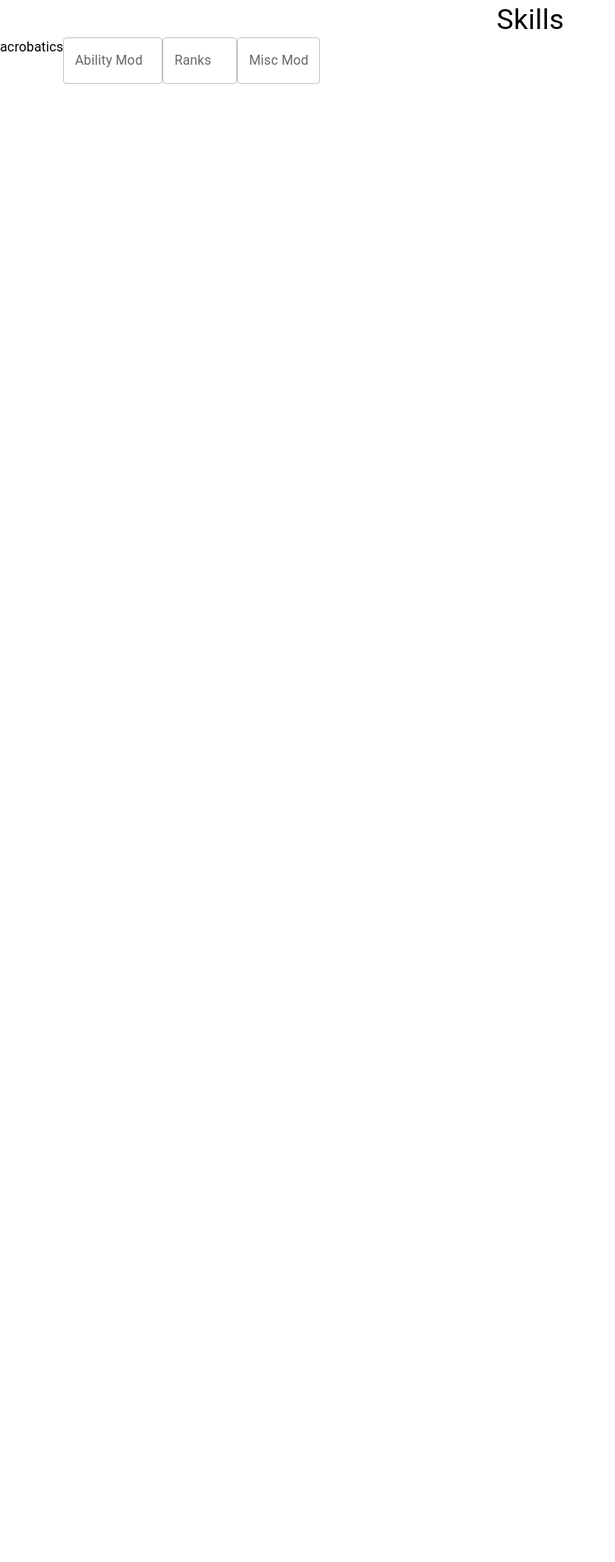
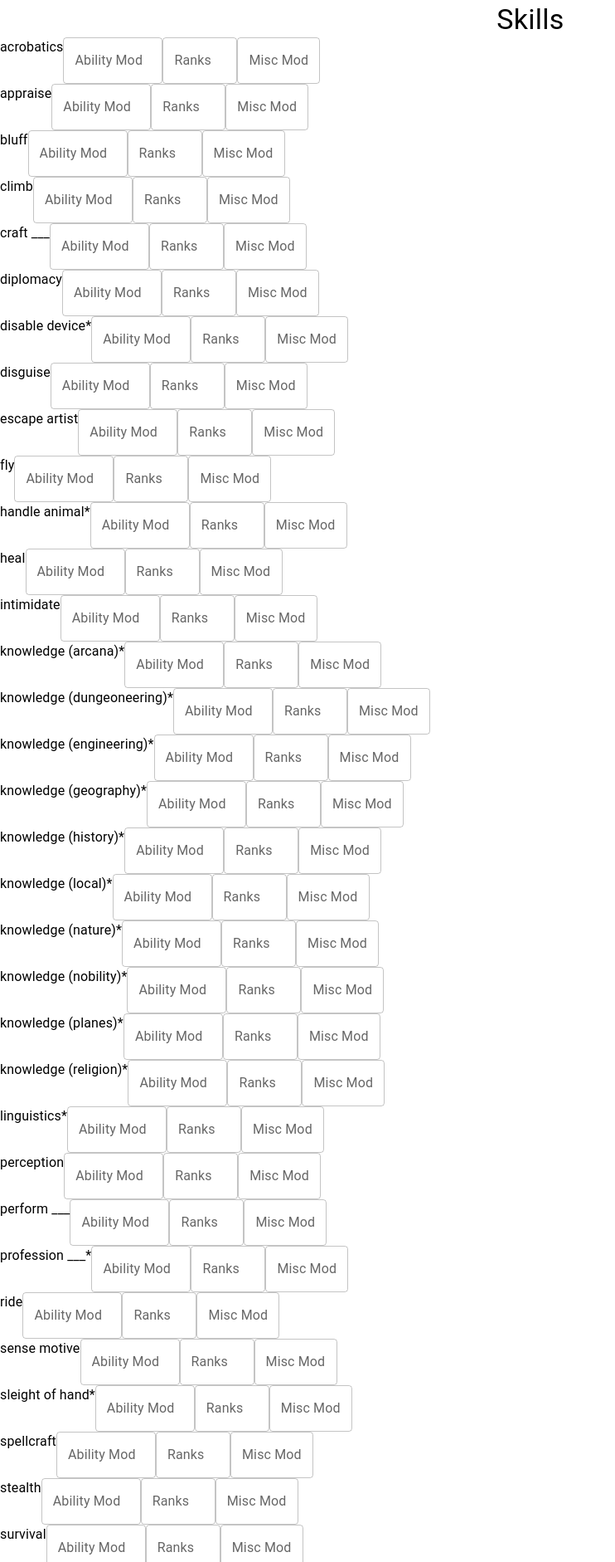
Before and after one commit to zlefler/encounter-helper, a React (Create React App) app: page / in a window 1280 px wide. Shown: the part 558-2440 px from the top of the page at 83% size, without its empty margins (0-742 px from the left). Before the commit the page ends 800 px from the top, so only its background shows below. Built offline with nearby package versions, Linux system fonts and the light colour scheme.

Commit message:
add rendering and logic to skills component

```diff
--- a/src/App.css
+++ b/src/App.css
@@ -36,3 +36,18 @@
     transform: rotate(360deg);
   }
 }
+
+/* .skillblock {
+  position: absolute;
+  left: 20px;
+} */
+
+.statScore {
+  position: absolute;
+  bottom: 20px;
+}
+
+.statMod {
+  position: absolute;
+  bottom: 15px
+}
--- a/src/components/SkillBlock.js
+++ b/src/components/SkillBlock.js
@@ -1,12 +1,51 @@
 import { Typography, TextField } from '@mui/material';
+import { useState, useEffect } from 'react';
 
 function SkillBlock({ skill }) {
+  const [abilityMod, setAbilityMod] = useState('');
+  const [ranks, setRanks] = useState('');
+  const [miscMod, setMiscMod] = useState('');
+  const [bonus, setBonus] = useState('');
+
+  useEffect(() => {
+    let temp = 0;
+    if (abilityMod) {
+      temp += parseInt(abilityMod);
+    }
+    if (miscMod) {
+      temp += parseInt(miscMod);
+    }
+    if (ranks) {
+      temp += parseInt(ranks);
+    }
+    setBonus(temp);
+  }, [abilityMod, miscMod, ranks]);
+
   return (
     <div style={{ display: 'flex', flexDirection: 'row' }}>
       <Typography>{skill}</Typography>
-      <TextField sx={{ width: '120px' }} label="Ability Mod" />
-      <TextField sx={{ width: '90px' }} label="Ranks" />
-      <TextField sx={{ width: '100px' }} label="Misc Mod" />
+      <TextField
+        value={abilityMod}
+        onChange={(e) => setAbilityMod(e.target.value)}
+        className="skillblock"
+        sx={{ width: '120px', height: '10px' }}
+        label="Ability Mod"
+      />
+      <TextField
+        value={ranks}
+        onChange={(e) => setRanks(e.target.value)}
+        className="skillblock"
+        sx={{ width: '90px' }}
+        label="Ranks"
+      />
+      <TextField
+        value={miscMod}
+        onChange={(e) => setMiscMod(e.target.value)}
+        className="skillblock"
+        sx={{ width: '100px' }}
+        label="Misc Mod"
+      />
+      {abilityMod && <Typography>Total Bonus: {bonus}</Typography>}
     </div>
   );
 }
--- a/src/components/Skills.js
+++ b/src/components/Skills.js
@@ -2,45 +2,50 @@ import SkillBlock from './SkillBlock';
 import { Typography } from '@mui/material';
 
 function Skills() {
-  // acrobatics
-  // appraise
-  // bluff
-  // climb
-  // craft ___
-  // diplomacy
-  // disable device*
-  // disguise
-  // escape artist
-  // fly
-  // handle animal*
-  // heal
-  // intimidate
-  // knowledge (arcana)*
-  // knowledge (dungeoneering)*
-  // knowledge (engineering)*
-  // knowledge (geography)*
-  // knowledge (history)*
-  // knowledge (local)*
-  // knowledge (nature)*
-  // knowledge (nobility)*
-  // knowledge (planes)*
-  // knowledge (religion)*
-  // linguistics*
-  // perception
-  // perform ___
-  // profession ___*
-  // ride
-  // sense motive
-  // sleight of hand*
-  // spellcraft
-  // stealth
-  // survival
-  // swim
-  // use magic device*
+  const skills = [
+    'acrobatics',
+    'appraise',
+    'bluff',
+    'climb',
+    'craft ___',
+    'diplomacy',
+    'disable device*',
+    'disguise',
+    'escape artist',
+    'fly',
+    'handle animal*',
+    'heal',
+    'intimidate',
+    'knowledge (arcana)*',
+    'knowledge (dungeoneering)*',
+    'knowledge (engineering)*',
+    'knowledge (geography)*',
+    'knowledge (history)*',
+    'knowledge (local)*',
+    'knowledge (nature)*',
+    'knowledge (nobility)*',
+    'knowledge (planes)*',
+    'knowledge (religion)*',
+    'linguistics*',
+    'perception',
+    'perform ___',
+    'profession ___*',
+    'ride',
+    'sense motive',
+    'sleight of hand*',
+    'spellcraft',
+    'stealth',
+    'survival',
+    'swim',
+    'use magic device*',
+  ];
 
   return (
     <div>
       <Typography variant="h4">Skills</Typography>
+      {skills.map((skillName) => (
+        <SkillBlock skill={skillName} />
+      ))}
       <SkillBlock skill={'acrobatics'} />
     </div>
   );
--- a/src/components/StatBlock.js
+++ b/src/components/StatBlock.js
@@ -14,12 +14,14 @@ function StatBlock({ name }) {
     <div style={{ display: 'flex', flexDirection: 'row' }}>
       <Typography>{name}:</Typography>
       <TextField
+        className="statScore"
         onChange={(e) => setScore(e.target.value)}
         label="Score"
         sx={{ width: '100px', margin: '5px' }}
         defaultValue={score}
       />
       <TextField
+        className="statMod"
         onChange={(e) => setMod(e.target.value)}
         label="Mod"
         sx={{ width: '100px' }}
```
